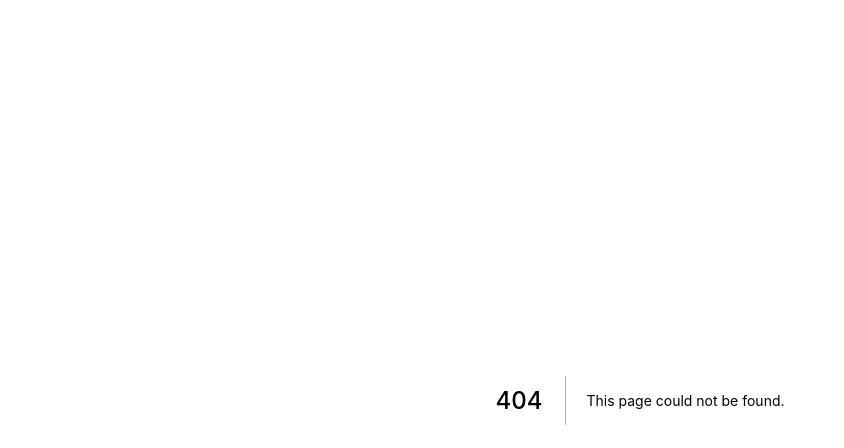
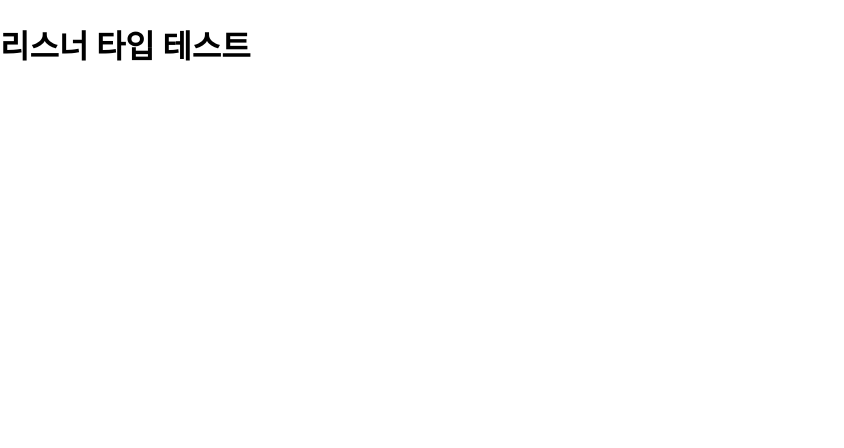
Before and after one commit to jiwon79/music-web, a Next.js app: page /listener-type in a window 1280 px wide. Before the commit this address had no page. Shown: the top 448 px of the page, without its empty margins (0-844 px from the left). Built offline with nearby package versions, Linux system fonts and the light colour scheme.

Commit message:
feat: Add listener type test directory

```diff
--- /dev/null
+++ b/pages/listener-type/index.tsx
@@ -0,0 +1,7 @@
+export default function ListenerType() {
+  return (
+    <div>
+      <h1>리스너 타입 테스트</h1>
+    </div>
+  )
+}
```
